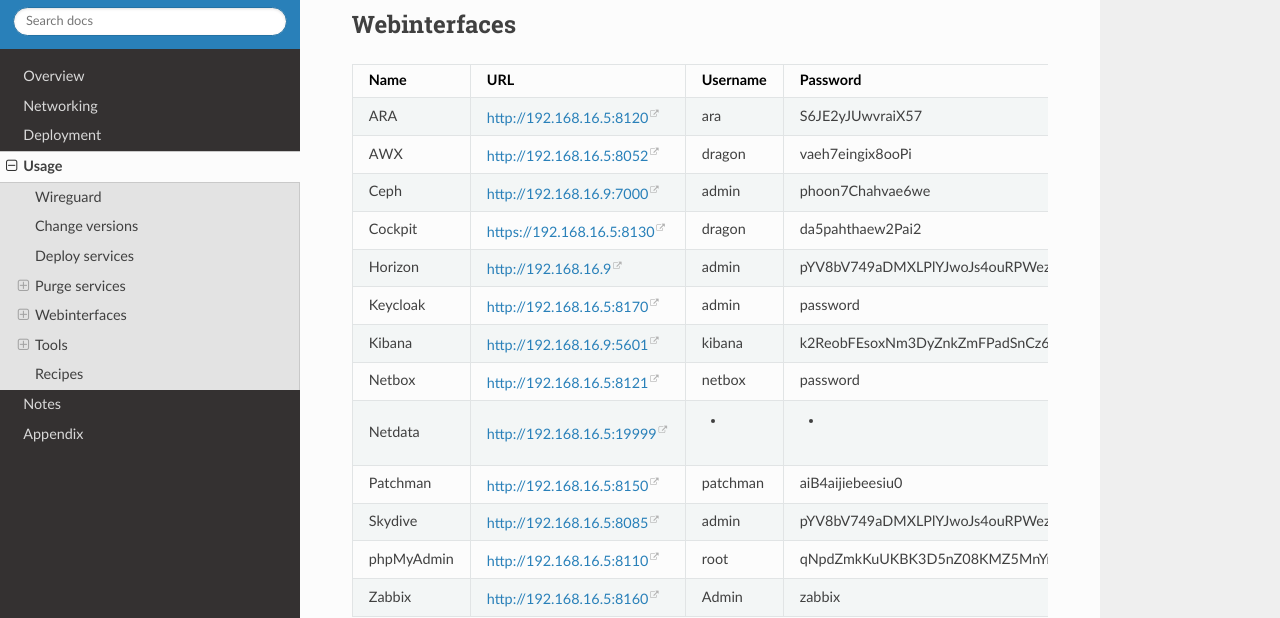
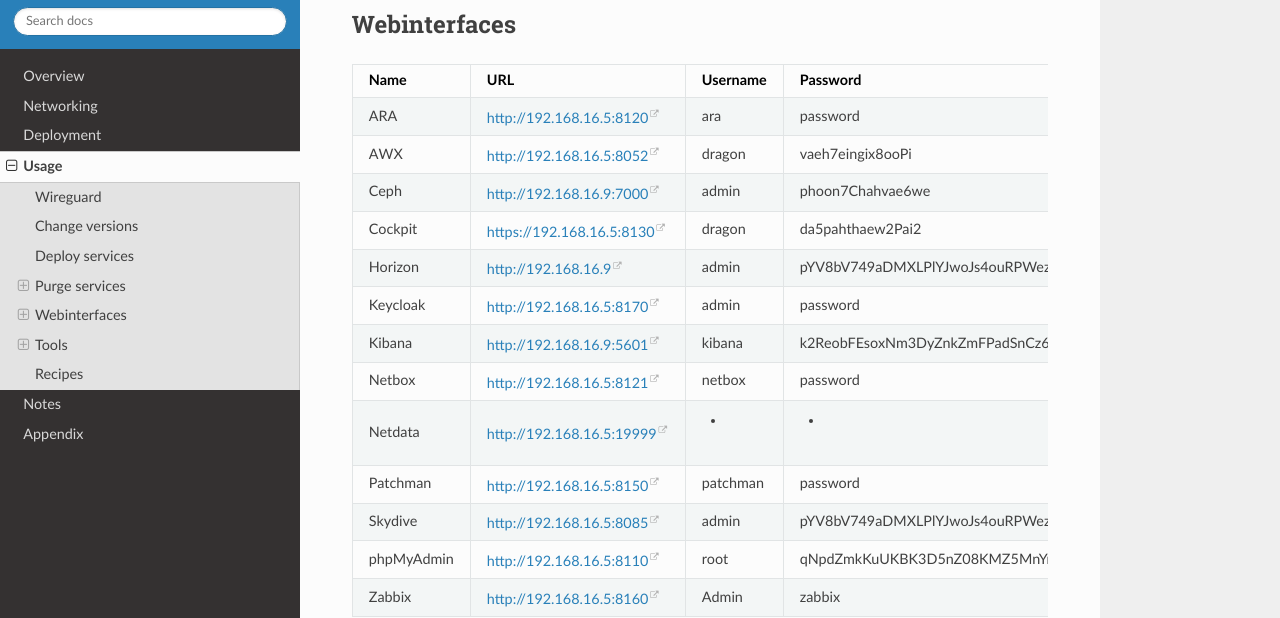
Before and after one commit to osism/testbed, a Sphinx documentation site: the page built from docs/source/usage.rst, in a window 1280 px wide and 900 px high, scrolled down 2766 px. Shown: the part 151-769 px from the top of the window. Built offline with Sphinx 7.4.7 and the Read the Docs theme 2.0.0, drawn with Linux system fonts in a browser that asks for light colours.

Commit message:
Use password as password for ARA & patchman (#697)
Signed-off-by: Christian Berendt <berendt@betacloud-solutions.de>

```diff
--- a/docs/source/usage.rst
+++ b/docs/source/usage.rst
@@ -127,7 +127,7 @@
 ================ ========================== ======== ========================================
 Name             URL                        Username Password
 ================ ========================== ======== ========================================
-ARA              http://192.168.16.5:8120   ara      S6JE2yJUwvraiX57
+ARA              http://192.168.16.5:8120   ara      password
 AWX              http://192.168.16.5:8052   dragon   vaeh7eingix8ooPi
 Ceph             http://192.168.16.9:7000   admin    phoon7Chahvae6we
 Cockpit          https://192.168.16.5:8130  dragon   da5pahthaew2Pai2
@@ -136,7 +136,7 @@
 Kibana           http://192.168.16.9:5601   kibana   k2ReobFEsoxNm3DyZnkZmFPadSnCz6BjQhaLFoyB
 Netbox           http://192.168.16.5:8121   netbox   password
 Netdata          http://192.168.16.5:19999  -        -
-Patchman         http://192.168.16.5:8150   patchman aiB4aijiebeesiu0
+Patchman         http://192.168.16.5:8150   patchman password
 Skydive          http://192.168.16.5:8085   admin    pYV8bV749aDMXLPlYJwoJs4ouRPWezCIOXYAQP6v
 phpMyAdmin       http://192.168.16.5:8110   root     qNpdZmkKuUKBK3D5nZ08KMZ5MnYrGEe2hzH6XC0i
 Zabbix           http://192.168.16.5:8160   Admin    zabbix
```
Also changed, not shown: 1 other file.
